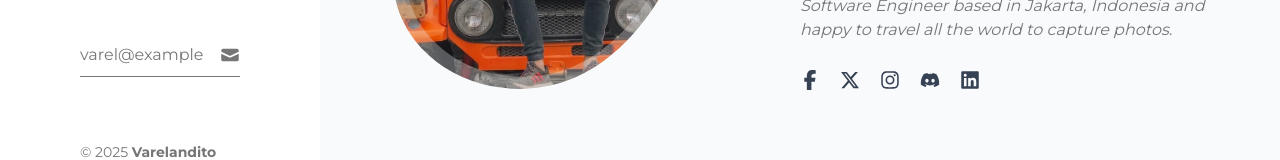
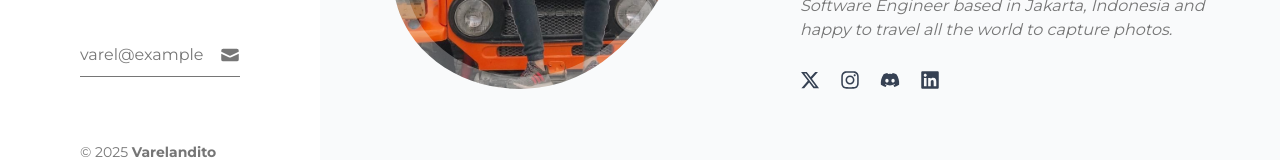
Before and after one commit to varellcaesar/varel-portofolio, a Next.js app: page /pages/home in a window 1280 px wide. Shown: the part 475-635 px from the top of the page. Built offline with nearby package versions, Linux system fonts and the light colour scheme.

Commit message:
connect link sosial media

```diff
--- a/src/app/pages/home/page.tsx
+++ b/src/app/pages/home/page.tsx
@@ -34,11 +34,42 @@
           </p>
 
           <div className="flex justify-center md:justify-start gap-5 mt-4 text-gray-700 text-lg md:text-xl">
-            <FaFacebookF />
-            <FaXTwitter />
-            <FaInstagram />
-            <FaDiscord />
-            <FaLinkedin />
+            <a
+              href={process.env.LINK_TWITTER}
+              target="_blank"
+              rel="noopener noreferrer"
+              aria-label="Instagram"
+              className="transition-colors hover:text-black"
+            >
+              <FaXTwitter />
+            </a>
+            <a
+              href={process.env.LINK_TWITTER}
+              target="_blank"
+              rel="noopener noreferrer"
+              aria-label="Instagram"
+              className="transition-colors hover:text-black"
+            >
+              <FaInstagram />
+            </a>
+            <a
+              href={process.env.LINK_DISCORD}
+              target="_blank"
+              rel="noopener noreferrer"
+              aria-label="Instagram"
+              className="transition-colors hover:text-black"
+            >
+              <FaDiscord />
+            </a>
+            <a
+              href={process.env.LINK_LINKEDIN}
+              target="_blank"
+              rel="noopener noreferrer"
+              aria-label="Instagram"
+              className="transition-colors hover:text-black"
+            >
+              <FaLinkedin />
+            </a>
           </div>
         </div>
       </div>
```
